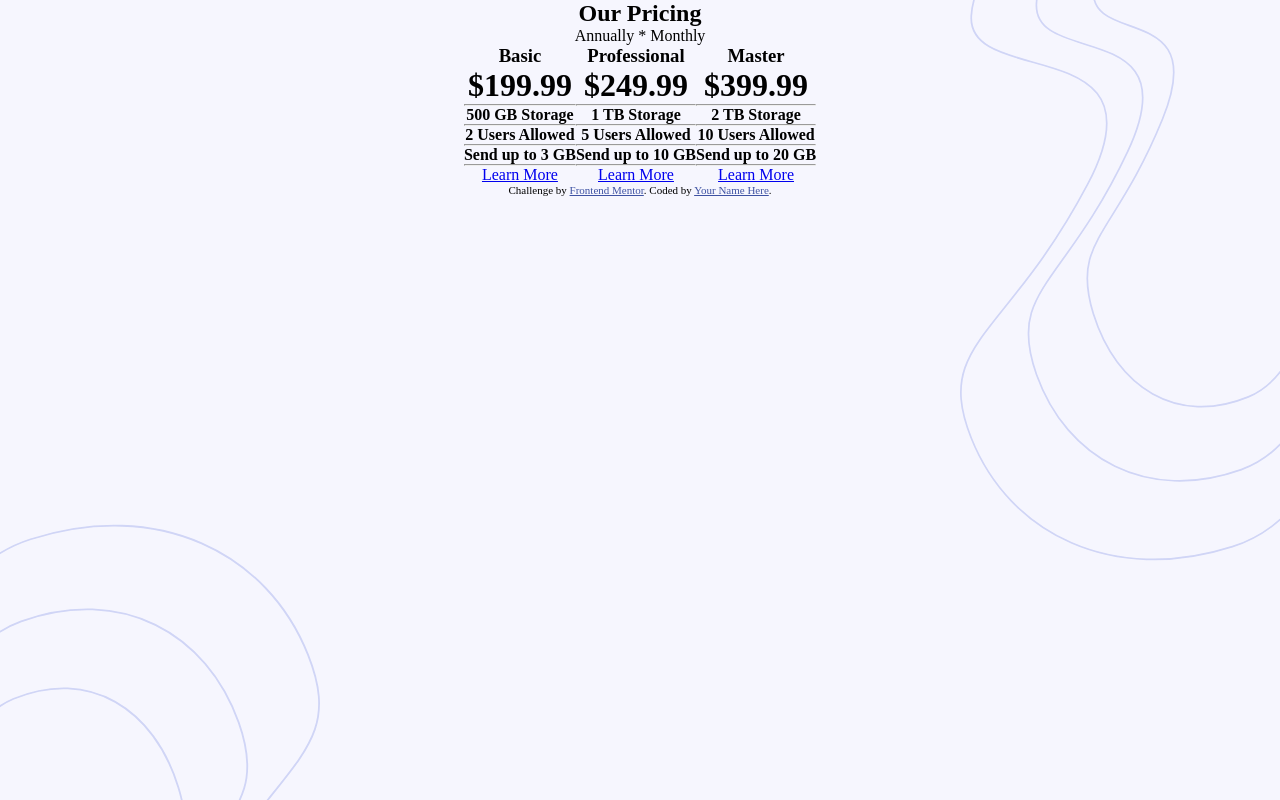
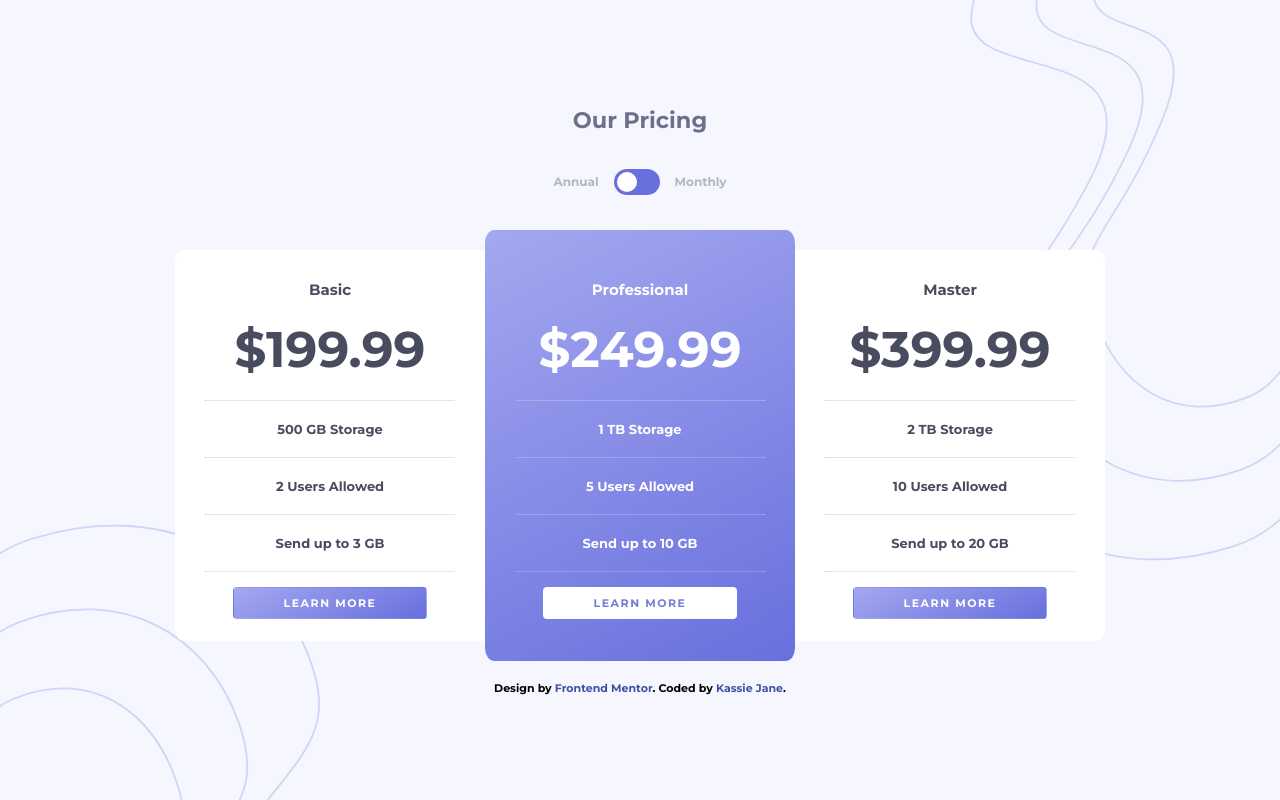
Before and after one commit to kassjaned/PRICING-COMPONENT-WITH-JS-TOGGLE, a plain HTML site: page index.html in a window 1280 px wide. Drawn offline with Linux system fonts and the light colour scheme.

Commit message:
final style touches, toggle script
Finished up styles, completed script for annual/monthly toggle button

```diff
--- a/index.html
+++ b/index.html
@@ -5,22 +5,26 @@
   <meta name="viewport" content="width=device-width, initial-scale=1.0"> <!-- displays site properly based on user's device -->
 
   <link rel="icon" type="image/png" sizes="32x32" href="./images/favicon-32x32.png">
+
+  <link href="https://fonts.googleapis.com/css?family=Montserrat:600,700&display=swap" rel="stylesheet">
+
   <link rel="stylesheet" type="text/css" href="styles.css">
+  <link rel="stylesheet" type="text/css" href="textstyles.css">
+  <link rel="stylesheet" type="text/css" href="toggle.css">
 
   <title>Pricing Component with Toggle</title>
 
-  <!-- Feel free to remove these styles or customise in your own stylesheet 👍 -->
-  <style>
-    .attribution { font-size: 11px; text-align: center; }
-    .attribution a { color: hsl(228, 45%, 44%); }
-  </style>
+
 </head>
 <body>
 
   <h2>Our Pricing</h2>
 
   <div class="toggle">
-    Annually *
+    Annual
+    <span class="toggle-btn" onclick="this.classList.toggle('active');" id="btn">
+      <div class="inner-circle"></div>
+    </span>
     Monthly
   </div>
 
@@ -31,7 +35,8 @@
     <div class="leftbox">
         <h3>Basic</h3>
 
-        <h1>&dollar;199.99</h1>
+        <h1 id="basic">&dollar;199.99</h1>
+        <!-- <span id="basicMonthly">&dollar;19.99</span> -->
 
           <hr>
         <h4>500 GB Storage</h4>
@@ -46,7 +51,8 @@
     <div class="centerbox">
       <h3>Professional</h3>
 
-      <h1>&dollar;249.99</h1>
+      <h1 id="prof">&dollar;249.99</h1>
+      <!-- <span id="profMonthly">&dollar;24.99</span> -->
 
         <hr>
       <h4>1 TB Storage</h4>
@@ -62,7 +68,8 @@
 
       <h3>Master</h3>
 
-      <h1>&dollar;399.99</h1>
+      <h1 id="master">&dollar;399.99</h1>
+      <!-- <span id="masterMonthly">&dollar;39.99</span> -->
 
         <hr>
       <h4>2 TB Storage</h4>
@@ -81,9 +88,12 @@
 
 
   <div class="attribution">
-    Challenge by <a href="https://www.frontendmentor.io?ref=challenge" target="_blank">Frontend Mentor</a>.
-    Coded by <a href="#">Your Name Here</a>.
+    Design by <a href="https://www.frontendmentor.io?ref=challenge" target="_blank">Frontend Mentor</a>.
+    Coded by <a href="http://kassjane.com">Kassie Jane</a>.
   </div>
 
+
+
+  <script src="script.js"></script>
 </body>
 </html>
--- /dev/null
+++ b/script.js
@@ -0,0 +1,32 @@
+// Get Elements into variables
+
+var basic = document.querySelector('#basic');
+var prof = document.querySelector('#prof');
+var masters = document.querySelector('#master');
+
+
+var active = document.getElementsByClassName('.active')
+console.log(active)
+
+var toggleBtn = document.querySelector('.toggle-btn');
+
+function toggleMonthly() {
+
+    const active = document.getElementsByClassName('active')
+    console.log(active)
+}
+
+const btn = document.getElementById('btn');
+btn.addEventListener('click',function(){
+    const active = document.getElementsByClassName('active');
+    if(active){
+        basic.textContent = "$19.99";
+        prof.textContent = "$24.99";
+        masters.textContent = "$39.99";
+    }
+    if(active.length === 0){
+        basic.textContent = "$199.99";
+        prof.textContent = "$249.99";
+        masters.textContent = "$399.99";
+    }
+});
--- a/styles.css
+++ b/styles.css
@@ -6,6 +6,10 @@ body {
     height:100vh;
     text-align: center;
     display:flex;
+    justify-content: center;
+    font-size:15px;
+    font-family: 'Montserrat', sans-serif;
+    font-weight: 700;
     flex-direction: column;
     background-image:url('images/bg-top.svg'),
                      url('images/bg-bottom.svg');
@@ -15,8 +19,71 @@ body {
     background-repeat:no-repeat;
 }
 
+
 .boxes {
     display:flex;
     flex-direction: row;
     justify-content: center;
+    align-items: center;
 }
+
+
+.leftbox {
+    background-color:#fff;
+    width:250px;
+    padding:30px 30px;
+    border-top-left-radius: 3%;
+    border-bottom-left-radius: 3%;
+}
+
+.centerbox {
+    background: rgb(163,168,240);
+    color:#fff;
+    width:250px;
+    background: linear-gradient(153deg, rgba(163,168,240,1) 0%, rgba(105,111,221,1) 100%);
+    padding:50px 30px;
+    border-radius: 3%;
+}
+
+.rightbox {
+    background-color:#fff;
+    padding:30px 30px;
+    width:250px;
+    border-top-right-radius: 3%;
+    border-bottom-right-radius: 3%;
+}
+
+.whitebtn a {
+    text-decoration: none;
+    color:rgb(117, 123, 211);
+    text-transform: uppercase;
+    font-size:11px;
+    letter-spacing: 1.5px;
+    background-color:#fff;
+    padding: 8px 50px;
+    border-radius: 4px;
+    border:1px solid rgba(43, 43, 43, 0);
+}
+.whitebtn a:hover {
+    background: linear-gradient(153deg, rgba(163,168,240,1) 0%, rgba(105,111,221,1) 100%);
+    border:1px solid #fff;
+    color:#fff;
+}
+
+.purpbtn a {
+    text-decoration: none;
+    color:#fff;
+    text-transform: uppercase;
+    font-size:11px;
+    letter-spacing: 1.5px;
+    background: linear-gradient(153deg, rgba(163,168,240,1) 0%, rgba(105,111,221,1) 100%);
+    padding: 8px 50px;
+    border-radius: 4px;
+    border:1px solid rgba(255, 255, 255, 0);
+}
+
+.purpbtn a:hover {
+    color:rgb(43, 43, 43);
+    background-color:#fff;
+    border:1px solid rgb(43, 43, 43);
+}
--- /dev/null
+++ b/textstyles.css
@@ -0,0 +1,59 @@
+h3 {
+    font-size:15px;
+    margin-bottom:20px;
+    color:hsl(232, 13%, 33%);
+}
+
+h1 {
+    font-size:50px;
+    margin-bottom:20px;
+    color:hsl(232, 13%, 33%);
+}
+
+h2 {
+    color:hsl(233, 13%, 49%);
+}
+
+h4 {
+    font-size:13px;
+    margin-top: 20px;
+    margin-bottom: 20px;
+    color:hsl(232, 13%, 33%);
+}
+
+.centerbox h4 {
+    color:#fff;
+}
+.centerbox h1 {
+    color:#fff;
+}
+.centerbox h3 {
+    color:#fff;
+}
+
+.centerbox hr {
+    border-bottom:1px solid rgba(255, 255, 255, 0.205);
+    border-top:0;
+}
+
+hr {
+    border-bottom:1px solid rgba(0, 0, 0, 0.103);
+    border-top:0;
+    margin:20px 0 20px 0;
+}
+
+.toggle {
+    color:hsl(234, 14%, 74%);
+    font-size:12px;
+}
+
+.attribution {
+    font-size: 11px;
+    text-align: center;
+    margin-top: 20px;
+}
+
+.attribution a {
+    color: hsl(228, 45%, 44%);
+    text-decoration: none;
+}
--- /dev/null
+++ b/toggle.css
@@ -0,0 +1,33 @@
+.toggle {
+    display:flex;
+    justify-content: center;
+    align-items: center;
+    flex-direction: row;
+    padding:20px 0;
+}
+
+.toggle-btn {
+    width:40px;
+    height:20px;
+    background:rgba(105,111,221,1);
+    margin:15px;
+    border-radius:30px;
+    padding:3px;
+    transition:all 300ms ease-in-out;
+}
+
+.toggle-btn > .inner-circle {
+    transition:all 300ms ease-in-out;
+    width:20px;
+    height:20px;
+    background:#fff;
+    border-radius: 50%;
+}
+
+.toggle-btn.active {
+    background:rgba(105,111,221,1);
+}
+
+.toggle-btn.active > .inner-circle {
+    margin-left:20px;
+}
```
